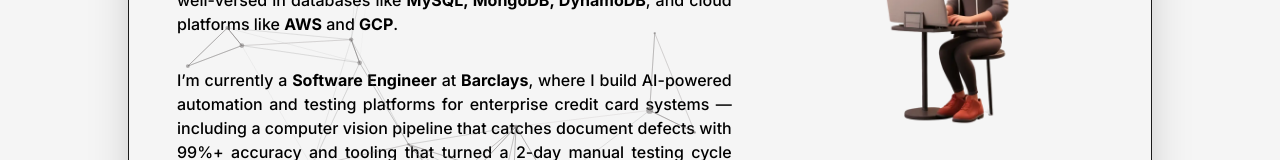
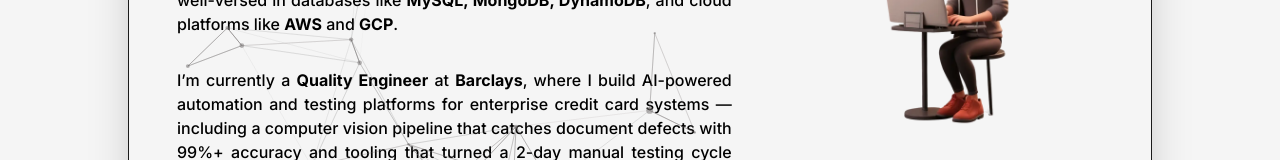
Before and after one commit to Humanvitha/Humanvitha.github.io, a Next.js app: page /about in a window 1280 px wide. Shown: the part 445-605 px from the top of the page. Built offline with nearby package versions, Linux system fonts and the light colour scheme.

Commit message:
Update job title

```diff
--- a/src/pages/about.js
+++ b/src/pages/about.js
@@ -69,7 +69,7 @@
                   transition={{ duration: 0.8, delay: 0.2 }}
                 >
                   <p className="my-4 font-medium text-justify">
-                    I’m currently a <strong>Software Engineer</strong> at{" "}
+                    I’m currently a <strong>Quality Engineer</strong> at{" "}
                     <strong>Barclays</strong>, where I build AI-powered
                     automation and testing platforms for enterprise credit
                     card systems — including a computer vision pipeline that
```
